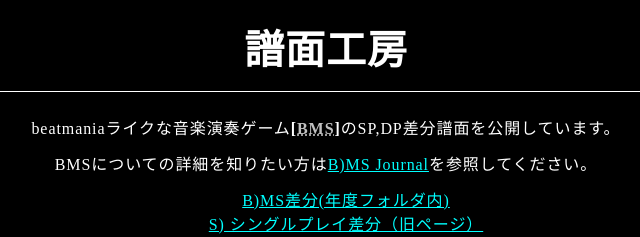
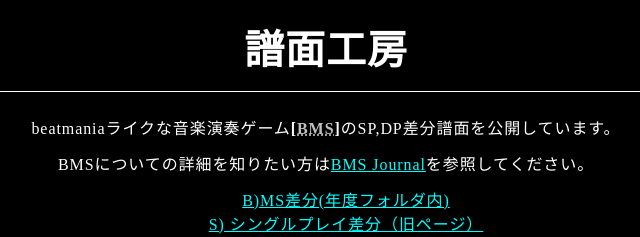
Before and after one commit to kenpel/objeCraft, a plain HTML site: page index.html in a window 1280 px wide. Shown: the top 237 px of the page, 314-954 px from the left. Drawn offline with Linux system fonts and the light colour scheme.

Commit message:
Update index.html

```diff
--- a/index.html
+++ b/index.html
@@ -19,7 +19,7 @@
 
 <p>beatmaniaライクな音楽演奏ゲーム<dfn><abbr title="Be-Music Script">BMS</abbr></dfn>のSP,DP差分譜面を公開しています。
 
-<p>BMSについての詳細を知りたい方は<a accesskey="b" title="BMS Journal" href="http://www.bmsjournal.info/">B)MS Journal</a>を参照してください。
+<p>BMSについての詳細を知りたい方は<a title="BMS Journal" href="http://www.bmsjournal.info/">BMS Journal</a>を参照してください。
 
 <ul>
 	<li><a accesskey="b" title="BMS差分(年度フォルダ内)" href="https://github.com/kenpel/objeCraft">B)MS差分(年度フォルダ内)</a>
```
